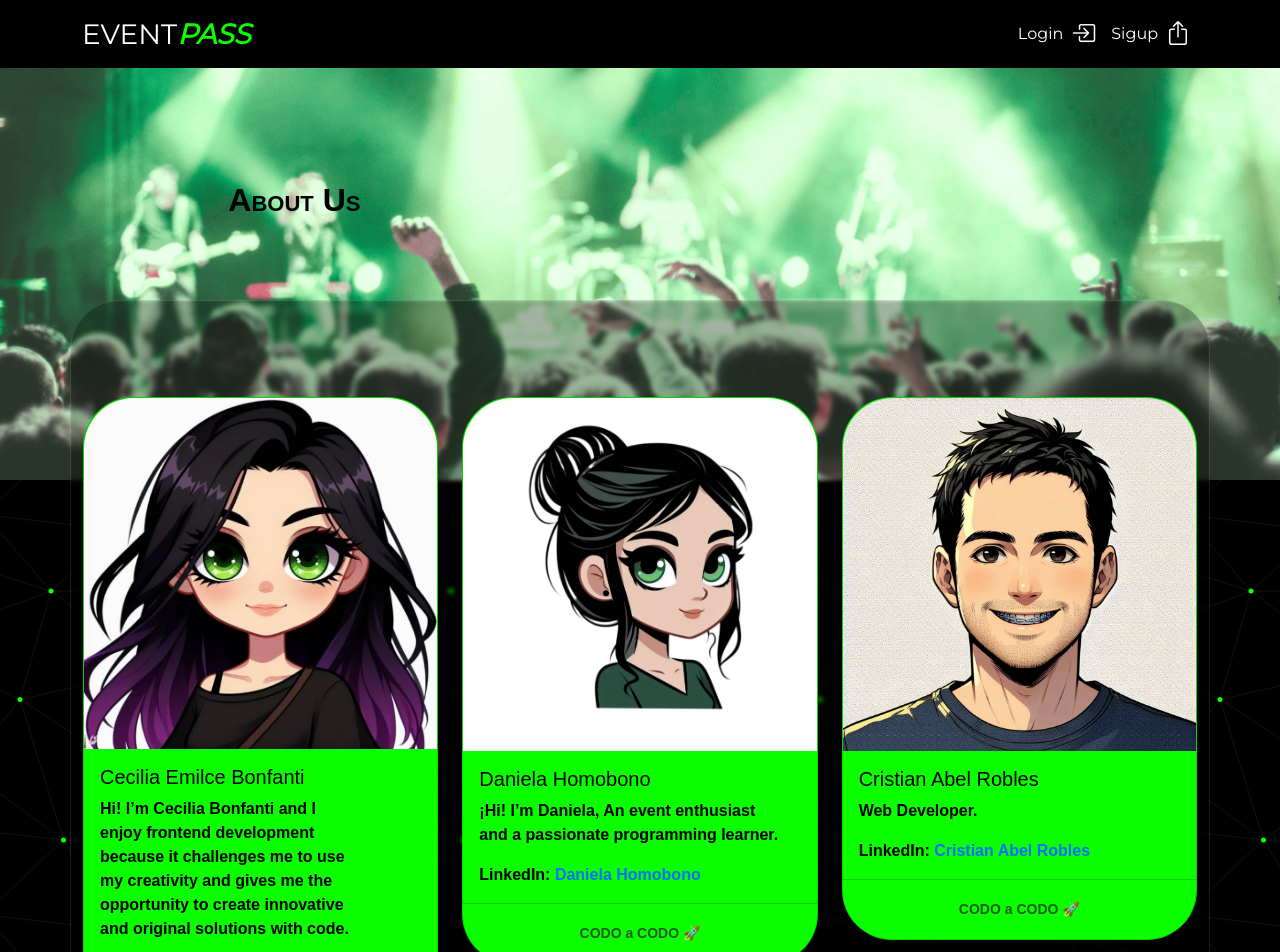
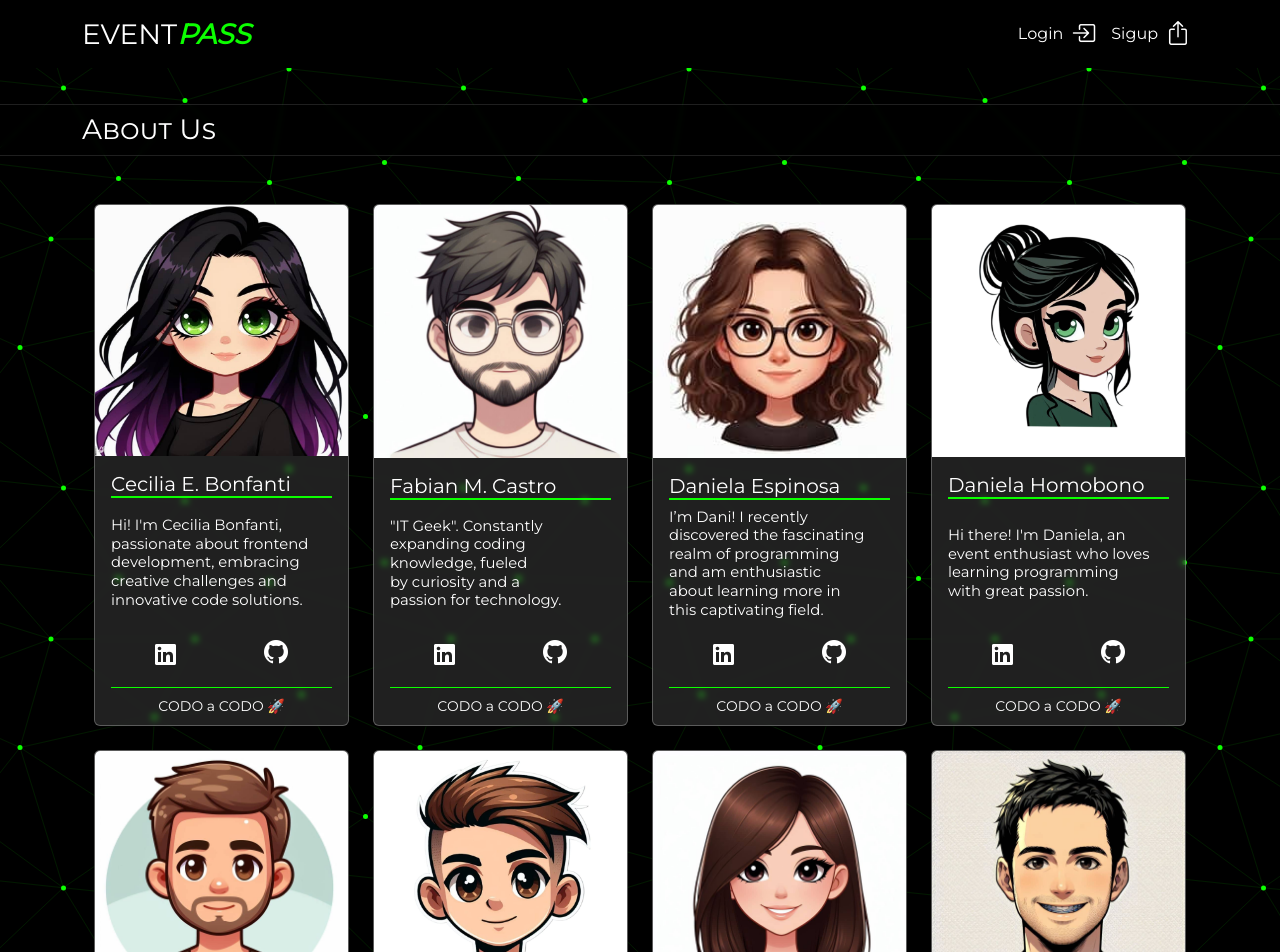
Before and after one commit to emmadamico/23644-grupo2-eventpass, a React (Create React App) app: page /about in a window 1280 px wide. Shown: the top 952 px of the page. Built offline with nearby package versions, Linux system fonts and the light colour scheme.

Commit message:
rediseño seccion about us

```diff
--- a/src/components/About.jsx
+++ b/src/components/About.jsx
@@ -1,29 +1,43 @@
+import { Container, Row, Col, Image, Card } from "react-bootstrap";
+import { Link } from "react-router-dom";
+
 import "../App.css";
 import "../styles/AboutUs.css";
-import { Container, Row, Col, Image, Card } from "react-bootstrap";
 
 export function About() {
   const teamMembers = [
     {
-      name: "Cecilia Emilce Bonfanti",
+      name: "Cecilia E. Bonfanti",
       imageSrc: "./team/ceci.jpeg",
       description:
-        "Hi! I’m Cecilia Bonfanti and I enjoy frontend development because it challenges me to use my creativity and gives me the opportunity to create innovative and original solutions with code.",
+        "Hi! I'm Cecilia Bonfanti, passionate about frontend development, embracing creative challenges and innovative code solutions.",
       linkedin:
         "https://www.linkedin.com/in/cecilia-emilce-bonfanti-877a571b8/",
+      github: "https://github.com/CeciliaBonfanti",
+    },
+    {
+      name: "Fabian M. Castro",
+      imageSrc: "./team/fabi.jfif",
+      description:
+        '"IT Geek". Constantly expanding coding knowledge, fueled by curiosity and a passion for technology.',
+      linkedin: "https://www.linkedin.com/in/fabian-castro77",
+      github: "https://github.com/fcg77",
+    },
+    {
+      name: "Daniela Espinosa",
+      imageSrc: "./team/danie.jpeg",
+      description:
+        "I’m Dani! I recently discovered the fascinating realm of programming and am enthusiastic about learning more in this captivating field.",
+      linkedin: "https://github.com/Daniela-codoacodo",
+      github: "https://github.com/Daniela-codoacodo",
     },
     {
       name: "Daniela Homobono",
       imageSrc: "./team/danih.jpg",
       description:
-        "¡Hi! I’m Daniela, An event enthusiast and a passionate programming learner.",
+        "Hi there! I'm Daniela, an event enthusiast who loves learning programming with great passion.",
       linkedin: "https://linkedin.com/in/daniela-homobono-08b627250",
-    },
-    {
-      name: "Cristian Abel Robles",
-      imageSrc: "./team/cris.jpeg",
-      description: "Web Developer.",
-      linkedin: "https://www.linkedin.com/in/cristian-abel-robles/",
+      github: "https://github.com/danielaHomobono",
     },
     {
       name: "Marcelo Melogno",
@@ -31,72 +45,88 @@ export function About() {
       description:
         "Web Designer and Developer in constant training. I firmly believe that the path to improvement is through constant development and training.",
       linkedin: "https://www.linkedin.com/in/marcelomelogno/",
+      github: "https://github.com/MarceM1",
+    },
+    {
+      name: "Emmanuel A. Nenadovit",
+      imageSrc: "./team/emma.jpg",
+      description:
+        "I'm Emmanuel, a 34 year old computer engineer working in cybersecurity. I enjoy traveling, socializing, and gaming",
+      linkedin:
+        "https://www.linkedin.com/in/emmanuel-angel-nenadovit-47036b96/",
+      github: "https://github.com/emmadamico",
     },
     {
       name: "Melinda Pinto",
       imageSrc: "./team/meli.jpeg",
       description:
-        "I love spending time in nature, I am a fan of dogs and music. Loving react.",
+        "Embracing the beauty of nature, sharing love for dogs and music. Thriving on React's endless possibilities.",
       linkedin: "https://www.linkedin.com/in/melinda-pinto-ar22/",
+      github: "https://github.com/webMelinda",
     },
     {
-      name: "Emmanuel Angel Nenadovit",
-      imageSrc: "./team/emma.jpg",
+      name: "Cristian A. Robles",
+      imageSrc: "./team/cris.jpeg",
       description:
-        "My name is Emmanuel, I’m 34 years old. I’m a computer engineer and I work in a cybersecurity company. I like traveling, being with friends and video games.",
-      linkedin:
-        "https://www.linkedin.com/in/emmanuel-angel-nenadovit-47036b96/",
-    },
-    {
-      name: "Daniela Espinosa",
-      imageSrc: "./team/danie.jpeg",
-      description:
-        "I’m Dani! I recently discovered the fascinating realm of programming and am enthusiastic about learning more in this captivating field.",
-      linkedin: "https://github.com/Daniela-codoacodo",
-    },
-    {
-      name: "Fabian M. Castro",
-      imageSrc: "./team/fabi.jfif",
-      description: '"IT Geek." Learning more about coding.',
-      linkedin: "https://www.linkedin.com/in/fabian-castro77",
+        "Web Developer: Crafting digital experiences with creativity and precision.",
+      linkedin: "https://www.linkedin.com/in/cristian-abel-robles/",
+      github: "https://github.com/CristianAbelRobles/",
     },
   ];
 
   return (
     <main>
-      <banner className="banner-about">
-        <img src="/banner.png" alt="" />
-        <h1 className="title">About Us</h1>
-      </banner>
-      <section>
-        <Container className="card-about mx-auto">
-          <Row>
+      <section className=" mt-5 pt-5">
+        <article className="py-2 mt-2 mb-5 glass-bg">
+          <Container>
+            <h3 className="p-0 m-0  text-white versalita">About Us</h3>
+          </Container>
+        </article>
+        <Container className="card-about ">
+          <Row className="m-0 p-0">
             {teamMembers.map((member, index) => (
-              <Col key={index} xs={12} md={6} lg={4} className="mb-4">
-                <Card>
+              <Col key={index} xs={12} md={6} lg={3} className="mb-4">
+                <Card className="card__container-about">
                   <Card.Img
                     variant="top"
                     src={member.imageSrc}
                     alt={member.name}
-                    className="card-img-top"
+                    className="card-img-top bg-transparent"
                   />
-                  <Card.Body>
-                    <Card.Title>{member.name}</Card.Title>
-                    <Card.Text>{member.description}</Card.Text>
+                  <Card.Body className="d-flex flex-column justify-content-between">
+                    <Card.Title className="z-3 text-white border__bottom-green-about">
+                      {member.name}
+                    </Card.Title>
+                    <Card.Text className="z-3 text-white card__descripcion-about lh-sm">
+                      {member.description}
+                    </Card.Text>
 
-                    <Card.Text>
-                      LinkedIn:{" "}
-                      <a
-                        href={member.linkedin}
+                    <Card.Text className="d-flex align-items-center justify-content-around">
+                      <Link
+                        to={member.linkedin}
                         target="_blank"
                         rel="noopener noreferrer"
                       >
-                        {member.name}
-                      </a>
+                        <Image
+                          src={"/In-White-21.png"}
+                          className="icon-about"
+                        />
+                      </Link>
+                      <Link
+                        to={member.github}
+                        target="_blank"
+                        rel="noopener noreferrer"
+                      >
+                        <div className="icon-about">
+                          <i class="bi bi-github fs-4 text-white "></i>
+                        </div>
+                      </Link>
                     </Card.Text>
                   </Card.Body>
-                  <Card.Footer>
-                    <small className="text-muted">CODO a CODO 🚀</small>
+                  <Card.Footer className="d-flex justify-content-center border__top-green-about mx-3">
+                    <small className="text-white text-center">
+                      CODO a CODO 🚀
+                    </small>
                   </Card.Footer>
                 </Card>
               </Col>
--- a/src/styles/AboutUs.css
+++ b/src/styles/AboutUs.css
@@ -1,5 +1,5 @@
 /*Se estiliza banner de about*/
-.banner-about img {
+/* .banner-about img {
   width: 100%;
   height: 30rem;
   object-fit: cover;
@@ -12,13 +12,10 @@
   transform: translate(-50%, -50%);
   color: var(--bg-main-color);
   font-size: 2em;
-  font-family: "montserrat", sans-serif;
-  font-weight: bold;
-  font-variant: small-caps;
-}
+} */
 
 /*Se estiliza section*/
-.card-about {
+/* .card-about {
   width: 90%;
   height: auto;
   border-radius: 50px;
@@ -28,10 +25,10 @@
   position: relative;
   top: -180px;
   padding: 6rem;
-}
+} */
 
 /*Se sobreescriben estilos de bootstrap*/
-.card-about .card {
+/* .card-about .card {
   background-color: var(--green-light-color);
   border-radius: 50px !important;
   font-family: "montserrat", sans-serif;
@@ -95,4 +92,31 @@
   .card-about .card {
     border-radius: 0 !important;
   }
+} */
+
+.card__container-about {
+  min-height: 100% !important;
+  border: solid 1px #ffffff43 !important;
+  background-color: #4d4d4d6a !important;
+  backdrop-filter: blur(3px);
 }
+
+.card__descripcion-about {
+  font-size: 0.93rem;
+}
+
+.border__bottom-green-about {
+  border-bottom: solid 2px var(--green-light-color) !important;
+}
+
+.border__top-green-about {
+  border-top: solid 1px var(--green-light-color) !important;
+}
+
+.icon-about {
+  transition: all 0.3s ease-in-out;
+}
+
+.icon-about:hover {
+  transform: scale(1.1);
+}
```
Also changed, not shown: public/In-White-21.png (added).
